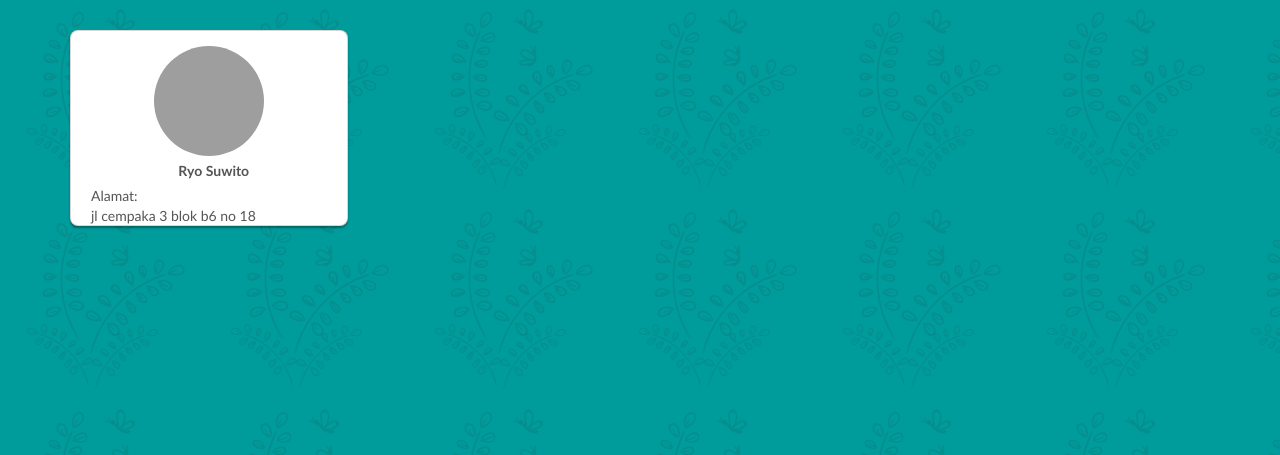
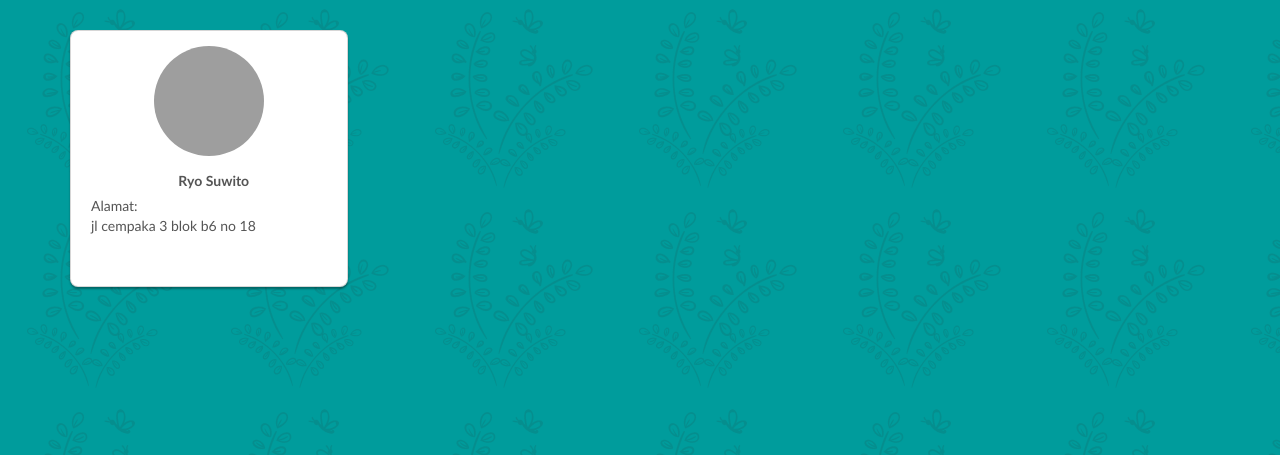
Before and after one commit to ryosuwito/kosanku, a Django app: page /profile/ in a window 1280 px wide. Shown: the top 455 px of the page. Run offline with Django 3.2, Linux system fonts and the light colour scheme; a user stored in the database is signed in; data comes from the database, SQL or seed files in the repository; some libraries are stand-ins or nearby versions; grey boxes are pictures that could not be loaded.

Commit message:
edit profile page

```diff
--- a/member/templates/member/profile.html
+++ b/member/templates/member/profile.html
@@ -28,7 +28,7 @@
     <div class="container"><!--Container#1 -->
        <div class="row"><!-- Row#1 of Container#1 -->
          <div name="socio-box" class="col-xs-12 col-md-3" style="padding-right: 0">
-           <div class="col-xs-12 card-bottom card-md effect5" style="min-height:auto;margin-top:30px;padding:0 5px 20px 5px">
+           <div class="col-xs-12 card-bottom card-md effect5" style="height:auto;margin-top:30px;padding:0 5px 20px 5px">
 
              <div name="prf-header" class="col-xs-12" style="padding:10px 0">
               <div name="prf-ava" class="col-xs-12" style="text-align: center">
@@ -36,7 +36,7 @@
                -webkit-filter: none;width:120px;height:120px;border-radius:85px; padding:5px"/>
               </div>
               <div name="prf-title" class="col-xs-12">
-                <div class="card-bottom" style="margin:0;display:block;height:2.4em;padding:0">
+                <div class="card-bottom" style="margin:0;display:block;height:auto;padding:10px 0">
                   <p class="title" style="margin:0 0 0 10px">{{request.user.member.nama_lengkap | title}}</p>
                   <p style="margin-top: 5px">Alamat: <br>{{request.user.member.alamat_lengkap}}</p>
                 </div>
```
